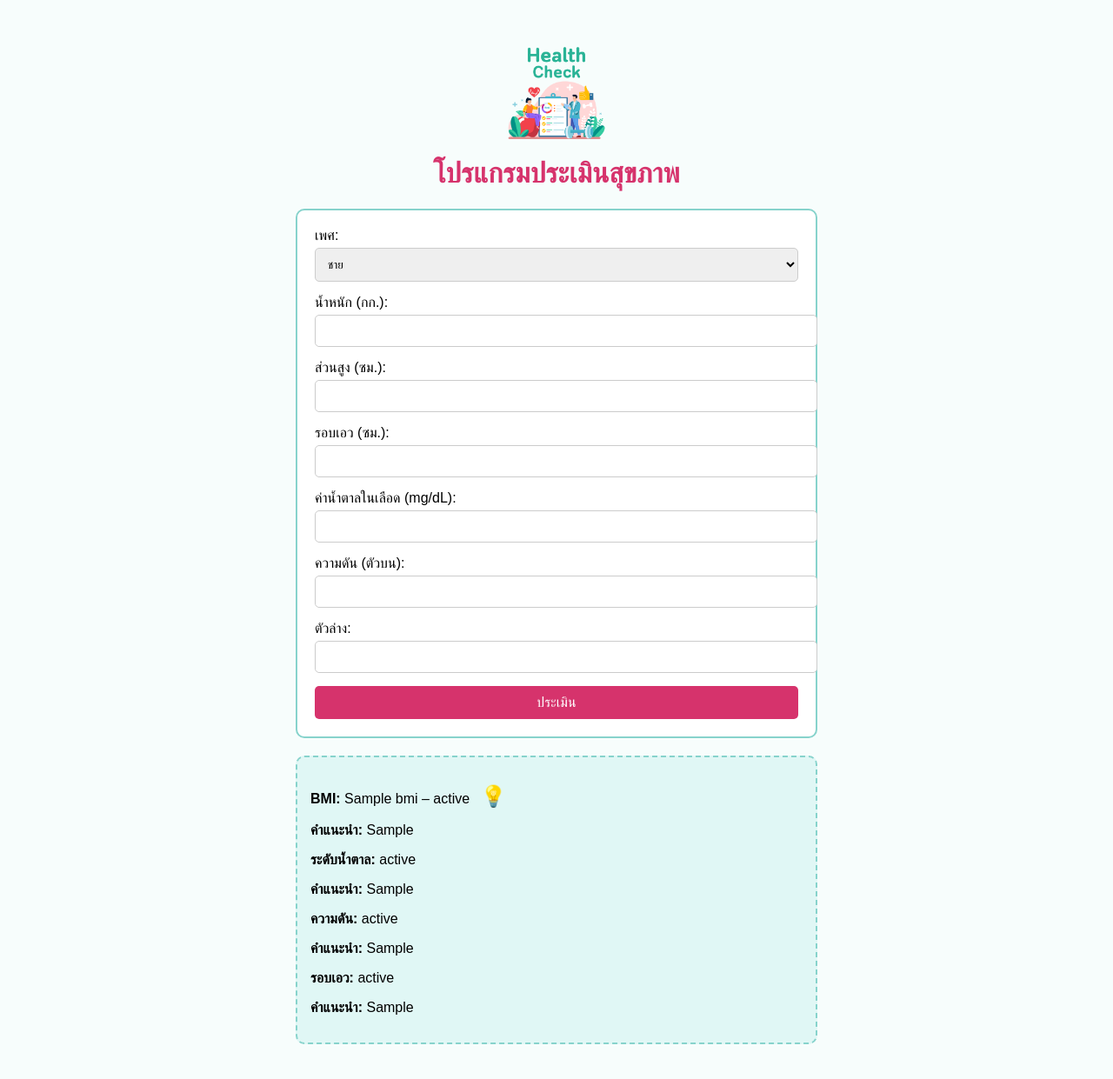
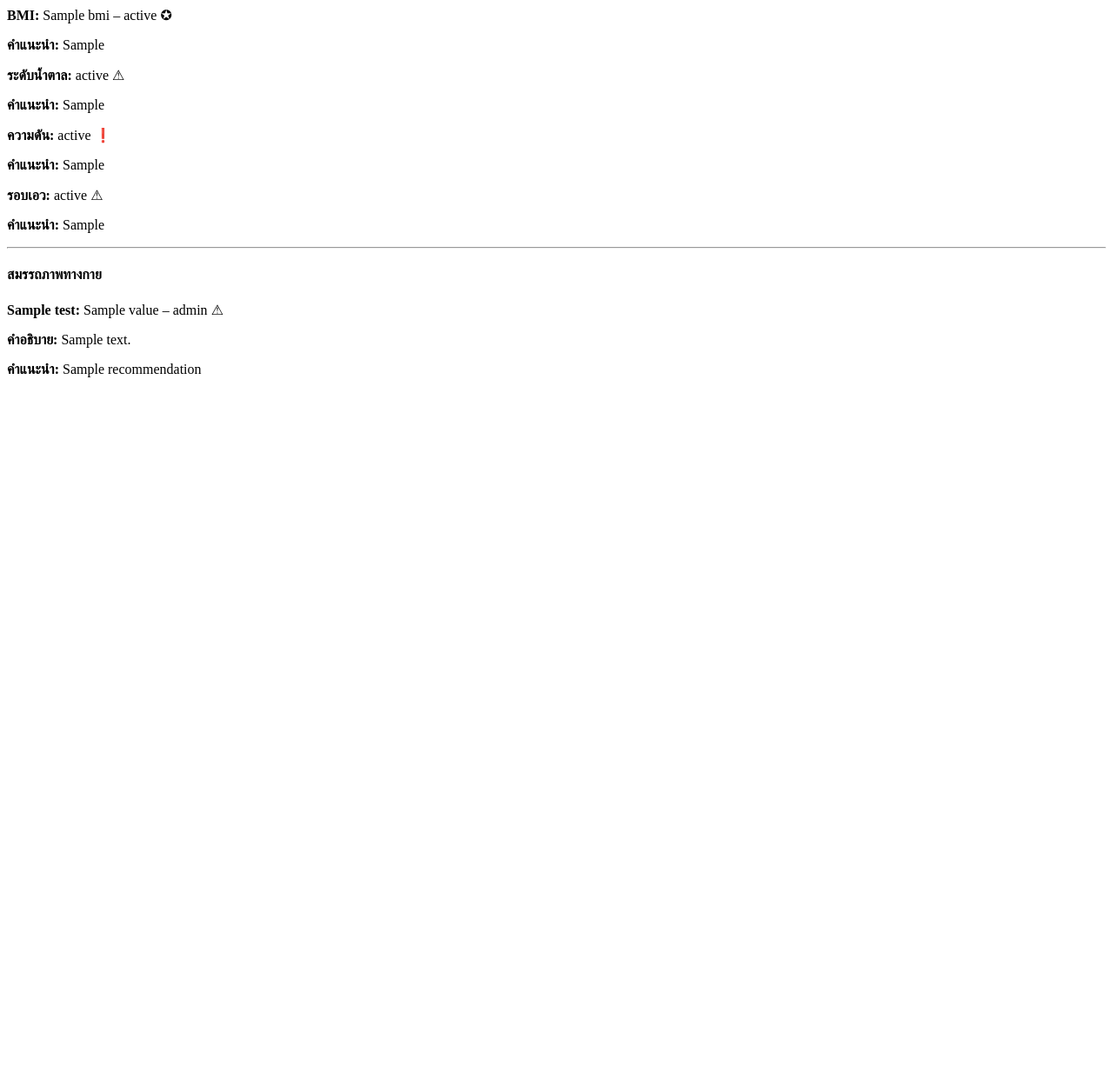
Before and after one commit to Nutruja1240/health_webapp, a Flask app: template templates/index.html in a window 1280 px wide. Shown: the whole page at 87% size. After the commit the page ends 434 px from the top, so only its background shows below. Run offline with Flask 3, Linux system fonts and the light colour scheme; the template is opened without the code that fills it: most values are stand-ins (such as "Sample title", 1, 10 or a date in 2020).

Commit message:
update all file

```diff
--- /dev/null
+++ b/Procfile.txt
@@ -0,0 +1 @@
+gunicorn app:app
--- a/app.py
+++ b/app.py
@@ -14,12 +14,31 @@ def health_check():
             systolic = int(request.form['systolic'])
             diastolic = int(request.form['diastolic'])
             gender = request.form['gender']
+            age = int(request.form['age'])
 
+            # ดัชนีมวลกาย
             bmi = round(weight / (height ** 2), 2)
             bmi_status, bmi_advice = interpret_bmi(bmi)
+
+            # น้ำตาล, ความดัน, รอบเอว
             sugar_status, sugar_advice = interpret_sugar(sugar)
             bp_status, bp_advice = interpret_bp(systolic, diastolic)
             waist_status, waist_advice = interpret_waist(waist, gender)
+
+            # สมรรถภาพทางกาย
+            sit_and_reach = float(request.form['sit_and_reach'])
+            step_test = int(request.form['step_test'])
+            chair_stand = int(request.form['chair_stand'])
+            grip_strength = float(request.form['grip_strength'])
+            sit_ups = int(request.form['sit_ups'])
+
+            fitness_results = {
+                'sit_and_reach': interpret_sit_and_reach(age, gender, sit_and_reach),
+                'step_test': interpret_step_test(age, gender, step_test),
+                'chair_stand': interpret_chair_stand(age, gender, chair_stand),
+                'grip_strength': interpret_grip_strength(age, gender, grip_strength),
+                'sit_ups': interpret_sit_ups(age, gender, sit_ups)
+            }
 
             result = {
                 'bmi': bmi,
@@ -30,7 +49,8 @@ def health_check():
                 'bp_status': bp_status,
                 'bp_advice': bp_advice,
                 'waist_status': waist_status,
-                'waist_advice': waist_advice
+                'waist_advice': waist_advice,
+                'fitness_results': fitness_results
             }
 
         except Exception as e:
@@ -38,6 +58,7 @@ def health_check():
 
     return render_template('index.html', result=result)
 
+# ฟังก์ชันแปลผลสุขภาพทั่วไป
 def interpret_bmi(bmi):
     if bmi < 18.5:
         return 'ผอม', 'ควรเพิ่มน้ำหนักด้วยอาหารที่มีพลังงานสูง เช่น ข้าวกล้อง ถั่ว เนื้อสัตว์ และรับประทานอาหารให้ครบ 3 มื้อ พร้อมออกกำลังกายเบา ๆ อย่างสม่ำเสมอ'
@@ -70,13 +91,50 @@ def interpret_bp(sys, dia):
 
 def interpret_waist(waist, gender):
     if (gender == 'male' and waist > 90) or (gender == 'female' and waist > 80):
-        advice = (
-            "คุณมีรอบเอวสูง อาจเสี่ยงต่อโรคหัวใจ ความดัน เบาหวาน "
-            "ควรลดน้ำตาล ออกกำลังกายสม่ำเสมอ และควบคุมน้ำหนัก"
-        )
-        return 'รอบเอวเกินเกณฑ์', advice
+        return 'รอบเอวเกินเกณฑ์', 'คุณมีรอบเอวสูง อาจเสี่ยงต่อโรคหัวใจ ความดัน เบาหวาน ควรลดน้ำตาล ออกกำลังกายสม่ำเสมอ และควบคุมน้ำหนัก'
     else:
         return 'รอบเอวปกติ', 'ดีมาก ควรรักษาไว้ด้วยการควบคุมอาหารและออกกำลังกาย'
 
+# ฟังก์ชันแปลผลสมรรถภาพทางกาย (ตัวอย่างแบบสั้น ใช้ได้กับช่วงอายุทั่วไป)
+def interpret_sit_and_reach(age, gender, value):
+    if value >= 20:
+        return ('ดี', 'กล้ามเนื้อหลังและขาอยู่ในเกณฑ์ดี ช่วยลดอาการปวดหลัง')
+    elif value >= 10:
+        return ('ปานกลาง', 'ควรยืดเหยียดกล้ามเนื้อหลังและขาสม่ำเสมอ')
+    else:
+        return ('ต่ำ', 'ความยืดหยุ่นต่ำ เสี่ยงบาดเจ็บ ควรฝึกโยคะหรือยืดเหยียดทุกวัน')
+
+def interpret_step_test(age, gender, value):
+    if value >= 90:
+        return ('ดี', 'สมรรถภาพหัวใจและปอดดีเยี่ยม ควรรักษาไว้')
+    elif value >= 60:
+        return ('ปานกลาง', 'ควรออกกำลังกายแบบแอโรบิกเพิ่ม เช่น เดินเร็ว ปั่นจักรยาน')
+    else:
+        return ('ต่ำ', 'สมรรถภาพหัวใจไม่ดี เสี่ยงเหนื่อยง่าย ควรเริ่มออกกำลังกายเบา ๆ')
+
+def interpret_chair_stand(age, gender, value):
+    if value >= 25:
+        return ('ดี', 'กล้ามเนื้อขาแข็งแรง ลดความเสี่ยงหกล้ม')
+    elif value >= 15:
+        return ('ปานกลาง', 'ควรฝึกนั่ง-ลุกจากเก้าอี้ หรือออกกำลังกายขา')
+    else:
+        return ('ต่ำ', 'กล้ามเนื้อขาอ่อนแรง ควรเสริมสร้างโดยฝึกยืน-นั่งบ่อย ๆ')
+
+def interpret_grip_strength(age, gender, value):
+    if value >= 0.5:
+        return ('ดี', 'กล้ามเนื้อมือและแขนแข็งแรง ช่วยในการทำกิจกรรมประจำวัน')
+    elif value >= 0.3:
+        return ('ปานกลาง', 'ควรฝึกกำมือ บีบลูกบอลยาง หรือยกดัมเบลเบา ๆ')
+    else:
+        return ('ต่ำ', 'แรงบีบมือต่ำ เสี่ยงกล้ามเนื้ออ่อนแรง ควรฝึกใช้งานมือบ่อย ๆ')
+
+def interpret_sit_ups(age, gender, value):
+    if value >= 30:
+        return ('ดี', 'กล้ามเนื้อหน้าท้องแข็งแรง ลดอาการปวดหลัง')
+    elif value >= 15:
+        return ('ปานกลาง', 'ควรฝึกซิตอัพหรือท่าแพลงก์เสริมกล้ามเนื้อหน้าท้อง')
+    else:
+        return ('ต่ำ', 'กล้ามเนื้อหน้าท้องอ่อนแรง ควรฝึกสม่ำเสมอเพื่อลดอาการปวดหลัง')
+
 if __name__ == '__main__':
     app.run(debug=False)
--- a/templates/index.html
+++ b/templates/index.html
@@ -1,105 +1,68 @@
-<!DOCTYPE html>
-<html lang="th">
-<head>
-    <meta charset="UTF-8">
-    <title>โปรแกรมประเมินสุขภาพ</title>
-    <style>
-        body {
-            font-family: "Kanit", sans-serif;
-            background-color: #f7fdfc;
-            margin: 40px;
-        }
-        .container {
-            width: 100%;
-            max-width: 600px;
-            margin: auto;
-        }
-        h1 {
-            color: #d6336c;
-            text-align: center;
-        }
-        form {
-            background-color: #fff;
-            padding: 20px;
-            border: 2px solid #87d3cc;
-            border-radius: 10px;
-        }
-        input, select {
-            width: 100%;
-            padding: 10px;
-            margin: 5px 0 15px 0;
-            border-radius: 5px;
-            border: 1px solid #ccc;
-        }
-        button {
-            background-color: #d6336c;
-            color: white;
-            padding: 10px;
-            width: 100%;
-            border: none;
-            border-radius: 5px;
-            font-size: 16px;
-        }
-        .result {
-            background-color: #e0f7f5;
-            border: 2px dashed #87d3cc;
-            padding: 15px;
-            margin-top: 20px;
-            border-radius: 10px;
-        }
-        .emoji {
-            font-size: 24px;
-            margin-left: 8px;
-        }
-    </style>
-</head>
-<body>
-<div class="container">
-    <img src="{{ url_for('static', filename='logo.png') }}" alt="โลโก้" style="display: block; margin: 0 auto 20px; width: 120px;">
-    <h1>โปรแกรมประเมินสุขภาพ</h1>
-    <form method="post">
-        <label>เพศ:</label>
-        <select name="gender">
-            <option value="male">ชาย</option>
-            <option value="female">หญิง</option>
-        </select>
-        <label>น้ำหนัก (กก.):</label>
-        <input type="text" name="weight">
-        <label>ส่วนสูง (ซม.):</label>
-        <input type="text" name="height">
-        <label>รอบเอว (ซม.):</label>
-        <input type="text" name="waist">
-        <label>ค่าน้ำตาลในเลือด (mg/dL):</label>
-        <input type="text" name="sugar">
-        <label>ความดัน (ตัวบน):</label>
-        <input type="text" name="systolic">
-        <label>ตัวล่าง:</label>
-        <input type="text" name="diastolic">
-        <button type="submit">ประเมิน</button>
-    </form>
-
-    {% if result %}
-    <div class="result">
+<!-- ส่วนแสดงผล BMI พร้อมอีโมจิ -->
 <p><strong>BMI:</strong> {{ result['bmi'] }} – {{ result['bmi_status'] }}
   {% if result['bmi_status'] == 'ปกติ' %}
-                <span class="emoji">😄</span>
+    <span class="emoji">☺</span>
   {% elif result['bmi_status'].startswith('อ้วน') %}
-                <span class="emoji">⚠️</span>
+    <span class="emoji">△</span>
   {% elif result['bmi_status'] == 'ผอม' %}
-                <span class="emoji">🤏</span>
+    <span class="emoji">⚖</span>
   {% else %}
-                <span class="emoji">💡</span>
+    <span class="emoji">✪</span>
   {% endif %}
 </p>
 <p><strong>คำแนะนำ:</strong> {{ result['bmi_advice'] }}</p>
-        <p><strong>ระดับน้ำตาล:</strong> {{ result['sugar_status'] }}</p>
+
+<!-- เพิ่มส่วนของน้ำตาล -->
+<p><strong>ระดับน้ำตาล:</strong> {{ result['sugar_status'] }}
+  {% if result['sugar_status'] == 'ปกติ' %}
+    <span class="emoji">✔</span>
+  {% elif result['sugar_status'] == 'น้ำตาลต่ำ' %}
+    <span class="emoji">↓</span>
+  {% else %}
+    <span class="emoji">⚠</span>
+  {% endif %}
+</p>
 <p><strong>คำแนะนำ:</strong> {{ result['sugar_advice'] }}</p>
-        <p><strong>ความดัน:</strong> {{ result['bp_status'] }}</p>
+
+<!-- ความดัน -->
+<p><strong>ความดัน:</strong> {{ result['bp_status'] }}
+  {% if result['bp_status'] == 'ความดันปกติ' %}
+    <span class="emoji">❤️</span>
+  {% elif result['bp_status'] == 'ความดันเริ่มสูง' %}
+    <span class="emoji">⚠</span>
+  {% else %}
+    <span class="emoji">❗</span>
+  {% endif %}
+</p>
 <p><strong>คำแนะนำ:</strong> {{ result['bp_advice'] }}</p>
-        <p><strong>รอบเอว:</strong> {{ result['waist_status'] }}</p>
+
+<!-- รอบเอว -->
+<p><strong>รอบเอว:</strong> {{ result['waist_status'] }}
+  {% if result['waist_status'] == 'รอบเอวปกติ' %}
+    <span class="emoji">✔</span>
+  {% else %}
+    <span class="emoji">⚠</span>
+  {% endif %}
+</p>
 <p><strong>คำแนะนำ:</strong> {{ result['waist_advice'] }}</p>
-    </div>
+
+<!-- เพิ่มสมรรถภาพทางกายพร้อมอีโมจิ (ถ้ามีการเพิ่มค่าผลทดสอบไว้ใน result แล้ว) -->
+{% if result['fitness'] %}
+  <hr>
+  <h4>สมรรถภาพทางกาย</h4>
+  {% for test in result['fitness'] %}
+    <p><strong>{{ test.name }}:</strong> {{ test.value }} – {{ test.level }}
+      {% if test.level == 'ดีมาก' %}
+        <span class="emoji">★</span>
+      {% elif test.level == 'ดี' %}
+        <span class="emoji">✔</span>
+      {% elif test.level == 'พอใช้' %}
+        <span class="emoji">△</span>
+      {% else %}
+        <span class="emoji">⚠</span>
       {% endif %}
-</div>
-</body>
-</html>
+    </p>
+    <p><strong>คำอธิบาย:</strong> {{ test.description }}</p>
+    <p><strong>คำแนะนำ:</strong> {{ test.recommendation }}</p>
+  {% endfor %}
+{% endif %}
```
Lines whose indentation alone changed are shown as unchanged.
